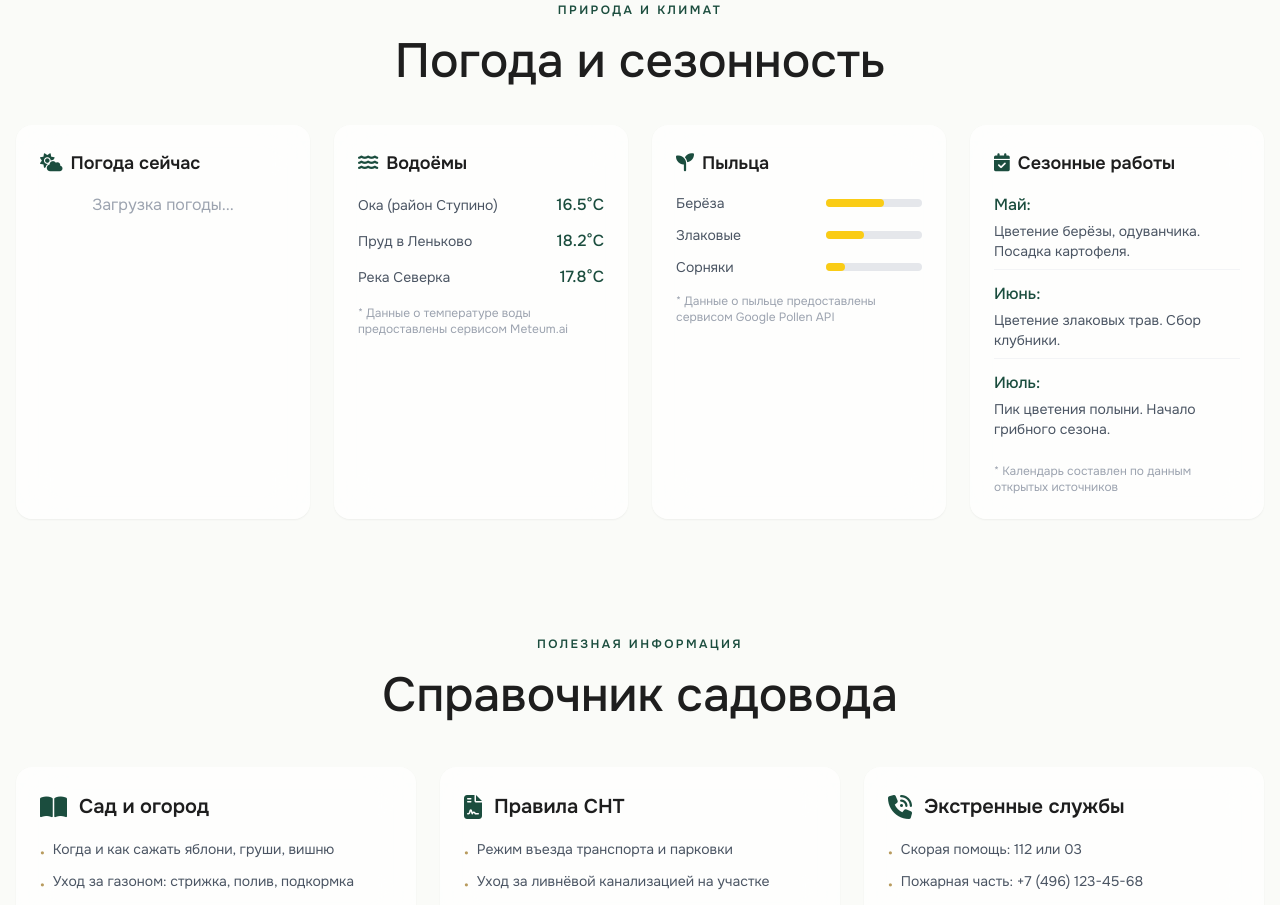
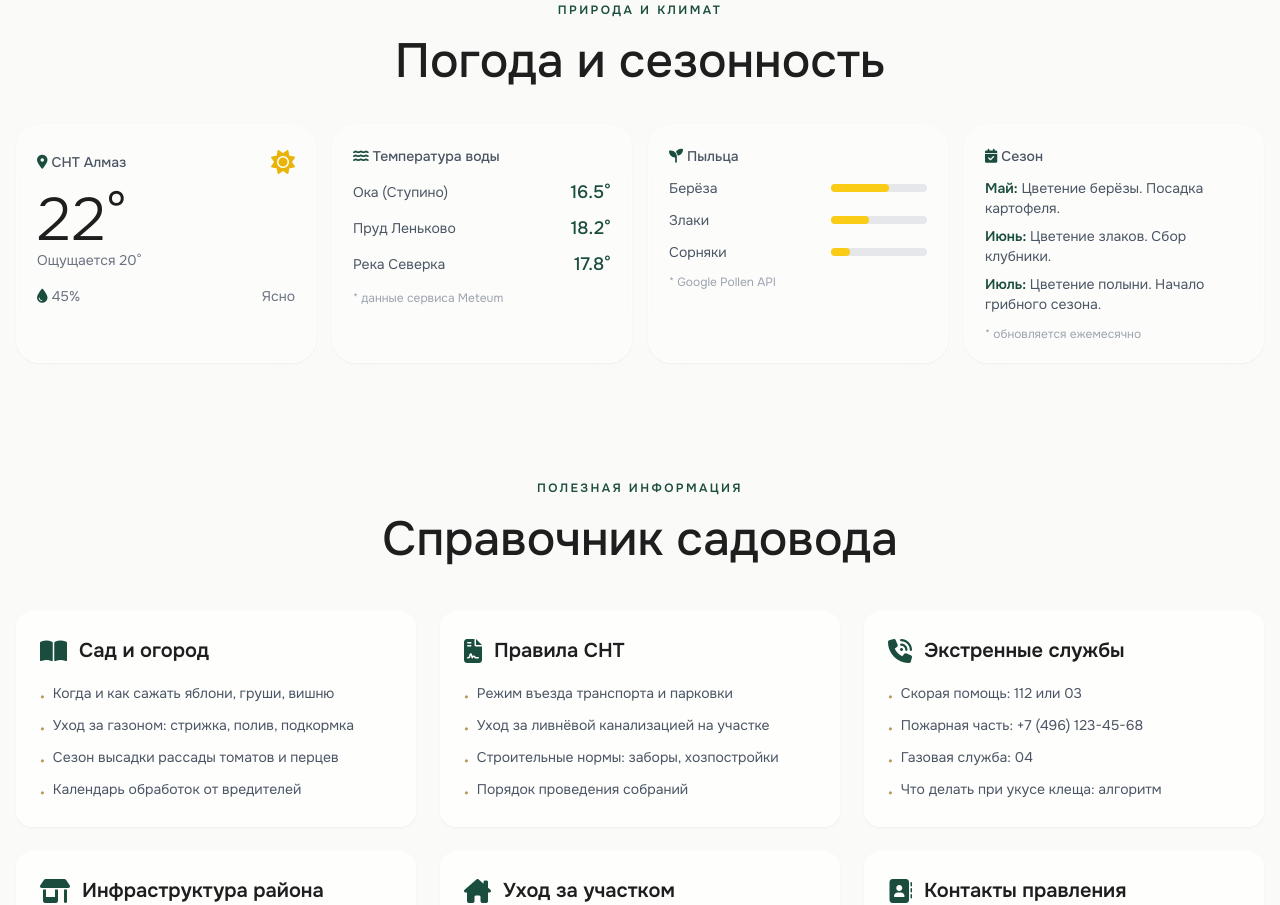
Before and after one commit to rawcam/almaz-snt, a Next.js app: page /almaz-snt/ in a window 1280 px wide. Shown: the part 1360-2265 px from the top of the page. Built offline with nearby package versions, Linux system fonts and the light colour scheme; no server answers.

Commit message:
Update WeatherWidgets.jsx

```diff
--- a/src/components/WeatherWidgets.jsx
+++ b/src/components/WeatherWidgets.jsx
@@ -1,71 +1,34 @@
-import { useState, useEffect } from 'react';
-import { motion } from 'framer-motion';
+// src/components/WeatherWidgets.jsx
+import { motion } from 'framer-motion'
 
-// Функция для получения данных о погоде (пример с OpenWeatherMap)
-const fetchWeatherData = async () => {
-  const API_KEY = 'ВАШ_OPENWEATHERMAP_КЛЮЧ'; // ← Замените на свой ключ
-  const lat = '55.1874'; // Широта СНТ Алмаз
-  const lon = '37.9858'; // Долгота СНТ Алмаз
-  try {
-    const response = await fetch(`https://api.openweathermap.org/data/2.5/weather?lat=${lat}&lon=${lon}&appid=${API_KEY}&units=metric&lang=ru`);
-    const data = await response.json();
-    return {
-      temp: Math.round(data.main.temp),
-      feels_like: Math.round(data.main.feels_like),
-      humidity: data.main.humidity,
-      description: data.weather[0].description,
-      icon: data.weather[0].icon,
-    };
-  } catch (error) {
-    console.error('Ошибка получения данных о погоде:', error);
-    return null;
-  }
-};
+// демо-данные (пока нет реального API)
+const weatherNow = {
+  temp: 22,
+  feelsLike: 20,
+  humidity: 45,
+  description: 'ясно',
+  icon: 'fa-solid fa-sun'
+}
 
-// Функция-заглушка для пыльцы (требует Google Pollen API)
-const fetchPollenData = async () => {
-  // В реальном проекте здесь будет запрос к Google Pollen API
-  return {
-    treeIndex: 3, // 0-5 (0 - низкий, 5 - очень высокий)
-    grassIndex: 2,
-    weedIndex: 1,
-  };
-};
+const waterList = [
+  { name: 'Ока (Ступино)', temp: 16.5 },
+  { name: 'Пруд Леньково', temp: 18.2 },
+  { name: 'Река Северка', temp: 17.8 }
+]
 
-// Данные о температуре воды в ближайших водоемах
-const waterTemperatures = [
-  { name: 'Ока (район Ступино)', temp: 16.5 },
-  { name: 'Пруд в Леньково', temp: 18.2 },
-  { name: 'Река Северка', temp: 17.8 },
-];
+const pollenLevels = {
+  tree: 3,   // 0-5
+  grass: 2,
+  weed: 1
+}
 
-// Календарь цветения и сезонности
-const seasonalInfo = [
-  { month: 'Май', events: 'Цветение берёзы, одуванчика. Посадка картофеля.' },
-  { month: 'Июнь', events: 'Цветение злаковых трав. Сбор клубники.' },
-  { month: 'Июль', events: 'Пик цветения полыни. Начало грибного сезона.' },
-];
+const seasonWorks = [
+  { month: 'Май', event: 'Цветение берёзы. Посадка картофеля.' },
+  { month: 'Июнь', event: 'Цветение злаков. Сбор клубники.' },
+  { month: 'Июль', event: 'Цветение полыни. Начало грибного сезона.' }
+]
 
-const WeatherWidgets = () => {
-  const [weather, setWeather] = useState(null);
-  const [pollen, setPollen] = useState(null);
-
-  useEffect(() => {
-    const fetchData = async () => {
-      const weatherData = await fetchWeatherData();
-      if (weatherData) setWeather(weatherData);
-
-      const pollenData = await fetchPollenData();
-      if (pollenData) setPollen(pollenData);
-    };
-
-    fetchData();
-
-    // Обновление данных каждые 10 минут
-    const interval = setInterval(fetchData, 600000);
-    return () => clearInterval(interval);
-  }, []);
-
+export default function WeatherWidgets() {
   return (
     <section className="container mx-auto px-4 py-12">
       <motion.div
@@ -83,145 +46,100 @@ const WeatherWidgets = () => {
         </h2>
       </motion.div>
 
-      <div className="grid grid-cols-1 md:grid-cols-2 lg:grid-cols-4 gap-6">
-        {/* Виджет погоды */}
+      <div className="grid grid-cols-1 md:grid-cols-2 lg:grid-cols-4 gap-4">
+        {/* Погода сейчас */}
         <motion.div
           initial={{ opacity: 0, y: 20 }}
           whileInView={{ opacity: 1, y: 0 }}
-          viewport={{ once: true }}
-          transition={{ duration: 0.5, delay: 0.1 }}
-          className="bg-white/70 backdrop-blur-xl rounded-2xl p-6 shadow-sm hover:shadow-md transition-all"
+          transition={{ duration: 0.4, delay: 0.1 }}
+          className="backdrop-blur-xl bg-white/40 rounded-3xl p-5 border border-white/50 shadow-sm"
         >
-          <div className="flex items-center justify-between mb-4">
-            <h3 className="text-lg font-semibold text-dark">
-              <i className="fa-solid fa-cloud-sun text-green-deep mr-2"></i>
-              Погода сейчас
-            </h3>
+          <div className="flex items-center justify-between mb-3">
+            <span className="text-sm font-medium text-gray-600"><i className="fa-solid fa-location-dot mr-1 text-green-deep"></i>СНТ Алмаз</span>
+            <i className={`${weatherNow.icon} text-2xl text-yellow-500`}></i>
           </div>
-
-          {weather ? (
-            <div className="text-center">
-              <div className="text-5xl font-light text-dark mb-2">
-                {weather.temp}°
-              </div>
-              <div className="text-xl text-gray-600 capitalize mb-4">
-                {weather.description}
-              </div>
-              <div className="flex justify-around text-sm text-gray-500">
-                <div className="text-center">
-                  <i className="fa-solid fa-temperature-quarter block text-green-deep mb-1"></i>
-                  Ощущается {weather.feels_like}°
-                </div>
-                <div className="text-center">
-                  <i className="fa-solid fa-droplet block text-green-deep mb-1"></i>
-                  Влажность {weather.humidity}%
-                </div>
-              </div>
-            </div>
-          ) : (
-            <div className="text-center text-gray-400">Загрузка погоды...</div>
-          )}
+          <div className="text-6xl font-light text-dark">{weatherNow.temp}°</div>
+          <div className="text-sm text-gray-500 mb-4">Ощущается {weatherNow.feelsLike}°</div>
+          <div className="flex justify-between text-sm text-gray-500">
+            <span><i className="fa-solid fa-droplet mr-1 text-green-deep"></i>{weatherNow.humidity}%</span>
+            <span className="capitalize">{weatherNow.description}</span>
+          </div>
         </motion.div>
 
-        {/* Виджет водоемов */}
+        {/* Водоёмы */}
         <motion.div
           initial={{ opacity: 0, y: 20 }}
           whileInView={{ opacity: 1, y: 0 }}
-          viewport={{ once: true }}
-          transition={{ duration: 0.5, delay: 0.2 }}
-          className="bg-white/70 backdrop-blur-xl rounded-2xl p-6 shadow-sm hover:shadow-md transition-all"
+          transition={{ duration: 0.4, delay: 0.2 }}
+          className="backdrop-blur-xl bg-white/40 rounded-3xl p-5 border border-white/50 shadow-sm"
         >
-          <h3 className="text-lg font-semibold text-dark mb-4">
-            <i className="fa-solid fa-water text-green-deep mr-2"></i>
-            Водоёмы
+          <h3 className="text-sm font-medium text-gray-600 mb-3">
+            <i className="fa-solid fa-water mr-1 text-green-deep"></i>Температура воды
           </h3>
-
-          <div className="space-y-3">
-            {waterTemperatures.map((water, index) => (
-              <div key={index} className="flex justify-between items-center">
-                <span className="text-sm text-gray-600">{water.name}</span>
-                <span className="font-medium text-green-deep">{water.temp}°C</span>
-              </div>
+          <ul className="space-y-2">
+            {waterList.map((w, i) => (
+              <li key={i} className="flex justify-between items-center">
+                <span className="text-sm text-gray-600">{w.name}</span>
+                <span className="text-lg font-medium text-green-deep">{w.temp}°</span>
+              </li>
             ))}
-          </div>
-
-          <p className="text-xs text-gray-400 mt-4">
-            * Данные о температуре воды предоставлены сервисом Meteum.ai
-          </p>
+          </ul>
+          <p className="text-xs text-gray-400 mt-3">* данные сервиса Meteum</p>
         </motion.div>
 
-        {/* Виджет пыльцы */}
+        {/* Пыльца */}
         <motion.div
           initial={{ opacity: 0, y: 20 }}
           whileInView={{ opacity: 1, y: 0 }}
-          viewport={{ once: true }}
-          transition={{ duration: 0.5, delay: 0.3 }}
-          className="bg-white/70 backdrop-blur-xl rounded-2xl p-6 shadow-sm hover:shadow-md transition-all"
+          transition={{ duration: 0.4, delay: 0.3 }}
+          className="backdrop-blur-xl bg-white/40 rounded-3xl p-5 border border-white/50 shadow-sm"
         >
-          <h3 className="text-lg font-semibold text-dark mb-4">
-            <i className="fa-solid fa-seedling text-green-deep mr-2"></i>
-            Пыльца
+          <h3 className="text-sm font-medium text-gray-600 mb-3">
+            <i className="fa-solid fa-seedling mr-1 text-green-deep"></i>Пыльца
           </h3>
-
-          {pollen ? (
-            <div className="space-y-3">
-              <div className="flex justify-between items-center">
-                <span className="text-sm text-gray-600">Берёза</span>
-                <div className="w-24 bg-gray-200 rounded-full h-2">
-                  <div className="bg-yellow-400 h-2 rounded-full" style={{ width: `${pollen.treeIndex * 20}%` }}></div>
-                </div>
-              </div>
-              <div className="flex justify-between items-center">
-                <span className="text-sm text-gray-600">Злаковые</span>
-                <div className="w-24 bg-gray-200 rounded-full h-2">
-                  <div className="bg-yellow-400 h-2 rounded-full" style={{ width: `${pollen.grassIndex * 20}%` }}></div>
-                </div>
-              </div>
-              <div className="flex justify-between items-center">
-                <span className="text-sm text-gray-600">Сорняки</span>
-                <div className="w-24 bg-gray-200 rounded-full h-2">
-                  <div className="bg-yellow-400 h-2 rounded-full" style={{ width: `${pollen.weedIndex * 20}%` }}></div>
-                </div>
+          <div className="space-y-3">
+            <div className="flex items-center justify-between">
+              <span className="text-sm text-gray-600">Берёза</span>
+              <div className="w-24 bg-gray-200 rounded-full h-2">
+                <div className="bg-yellow-400 h-2 rounded-full" style={{ width: `${pollenLevels.tree * 20}%` }}></div>
               </div>
             </div>
-          ) : (
-            <div className="text-center text-gray-400">Загрузка данных...</div>
-          )}
-
-          <p className="text-xs text-gray-400 mt-4">
-            * Данные о пыльце предоставлены сервисом Google Pollen API
-          </p>
+            <div className="flex items-center justify-between">
+              <span className="text-sm text-gray-600">Злаки</span>
+              <div className="w-24 bg-gray-200 rounded-full h-2">
+                <div className="bg-yellow-400 h-2 rounded-full" style={{ width: `${pollenLevels.grass * 20}%` }}></div>
+              </div>
+            </div>
+            <div className="flex items-center justify-between">
+              <span className="text-sm text-gray-600">Сорняки</span>
+              <div className="w-24 bg-gray-200 rounded-full h-2">
+                <div className="bg-yellow-400 h-2 rounded-full" style={{ width: `${pollenLevels.weed * 20}%` }}></div>
+              </div>
+            </div>
+          </div>
+          <p className="text-xs text-gray-400 mt-3">* Google Pollen API</p>
         </motion.div>
 
-        {/* Виджет сезонных работ */}
+        {/* Сезонные работы */}
         <motion.div
           initial={{ opacity: 0, y: 20 }}
           whileInView={{ opacity: 1, y: 0 }}
-          viewport={{ once: true }}
-          transition={{ duration: 0.5, delay: 0.4 }}
-          className="bg-white/70 backdrop-blur-xl rounded-2xl p-6 shadow-sm hover:shadow-md transition-all"
+          transition={{ duration: 0.4, delay: 0.4 }}
+          className="backdrop-blur-xl bg-white/40 rounded-3xl p-5 border border-white/50 shadow-sm"
         >
-          <h3 className="text-lg font-semibold text-dark mb-4">
-            <i className="fa-solid fa-calendar-check text-green-deep mr-2"></i>
-            Сезонные работы
+          <h3 className="text-sm font-medium text-gray-600 mb-3">
+            <i className="fa-solid fa-calendar-check mr-1 text-green-deep"></i>Сезон
           </h3>
-
-          <div className="space-y-3">
-            {seasonalInfo.map((item, index) => (
-              <div key={index} className="pb-2 border-b border-gray-100 last:border-0">
-                <span className="font-medium text-green-deep">{item.month}:</span>
-                <p className="text-sm text-gray-600 mt-1">{item.events}</p>
-              </div>
+          <ul className="space-y-2">
+            {seasonWorks.map((s, i) => (
+              <li key={i} className="text-sm text-gray-600">
+                <span className="font-semibold text-green-deep">{s.month}:</span> {s.event}
+              </li>
             ))}
-          </div>
-
-          <p className="text-xs text-gray-400 mt-4">
-            * Календарь составлен по данным открытых источников
-          </p>
+          </ul>
+          <p className="text-xs text-gray-400 mt-3">* обновляется ежемесячно</p>
         </motion.div>
       </div>
     </section>
-  );
-};
-
-export default WeatherWidgets;
+  )
+}
```
